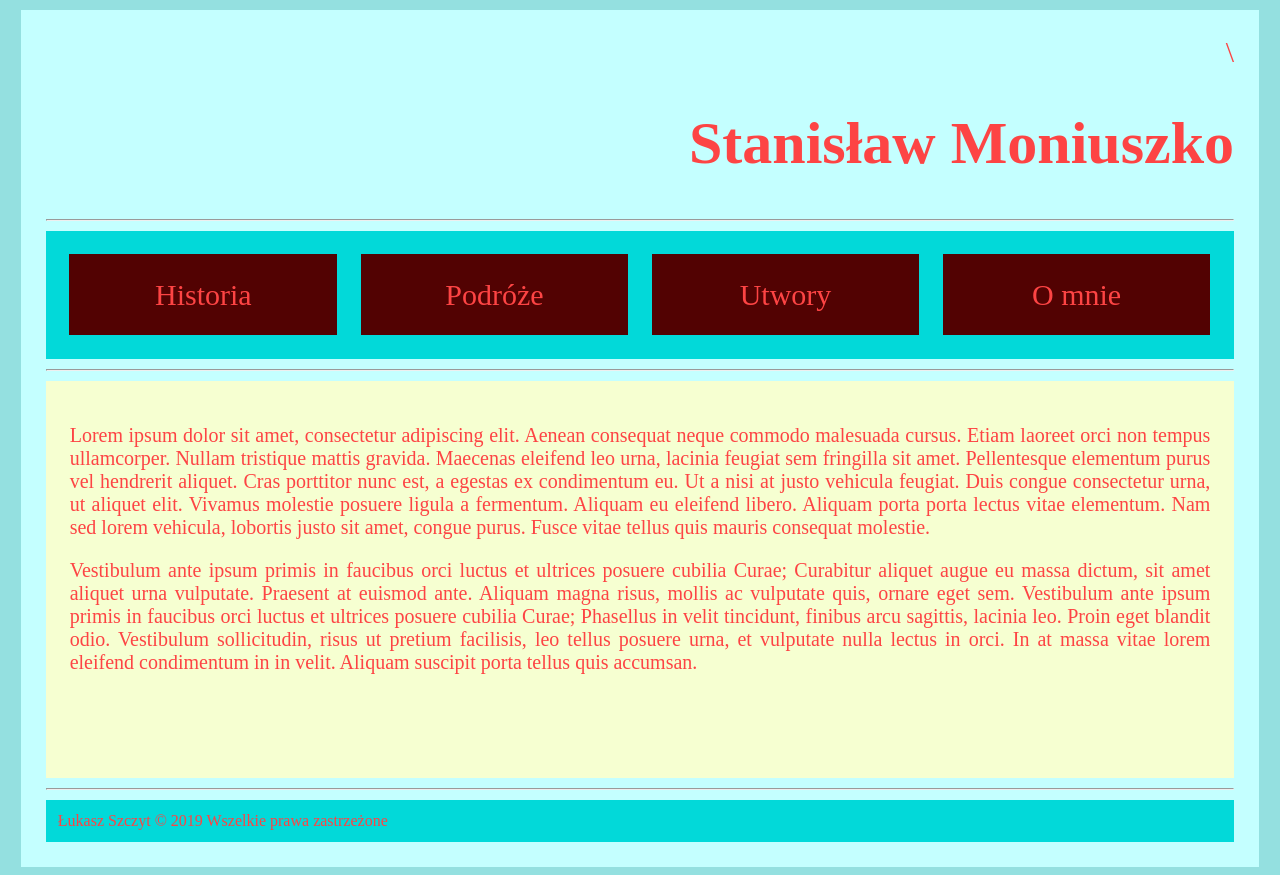
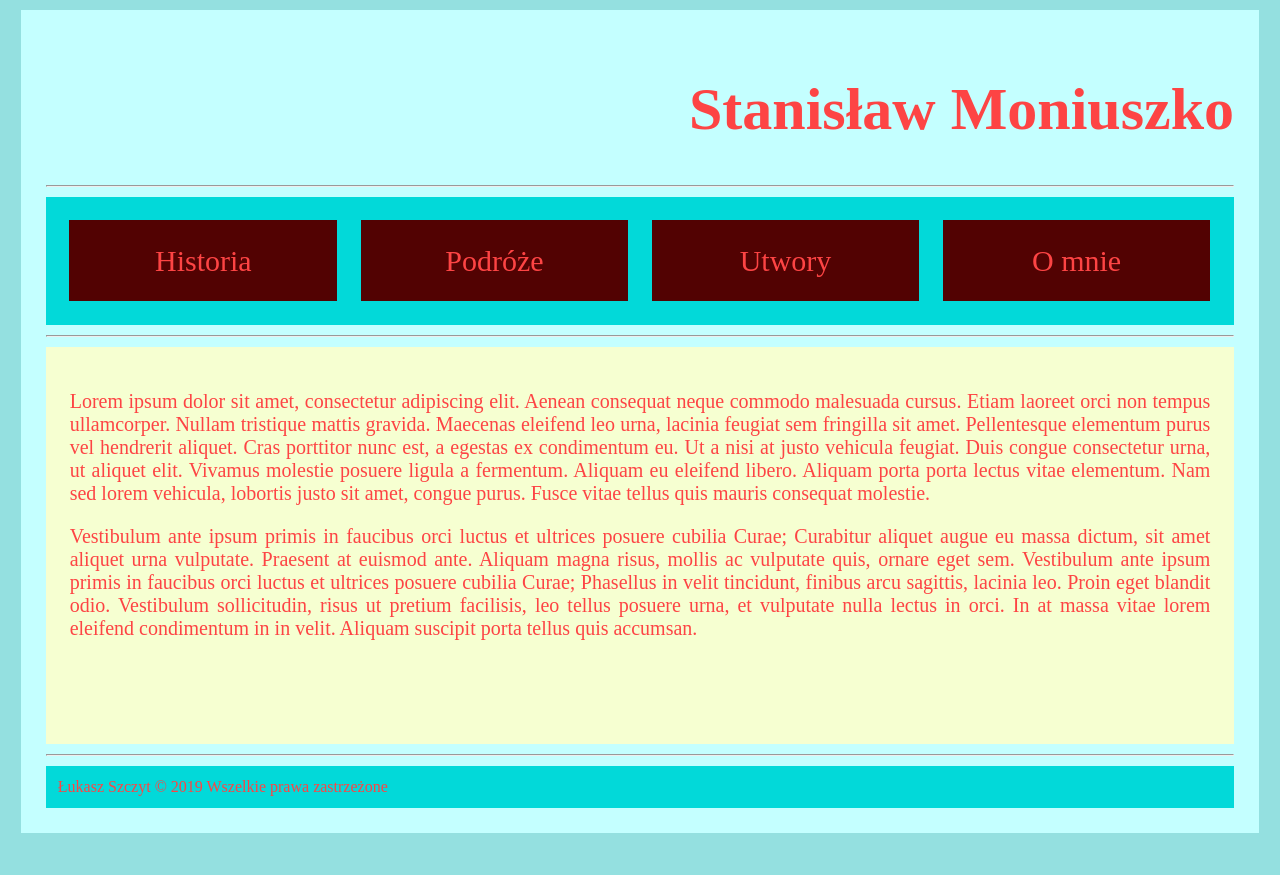
Before and after one commit to ukaszogi/Projekt-informatyka, a plain HTML site: page index.html in a window 1280 px wide. After the commit the page ends 841 px from the top, so only its background shows below. Drawn offline with Linux system fonts and the light colour scheme.

Commit message:
Update index.html

```diff
--- a/index.html
+++ b/index.html
@@ -10,7 +10,7 @@
 <body>
 	<div id="box" >
 		<div id="logo" >
-			<a href="index.html" class="ahtml5" >\
+			<a href="index.html" class="ahtml5" >
 				<h1>Stanisław Moniuszko</h1>
 			</a>
 		</div>
```
